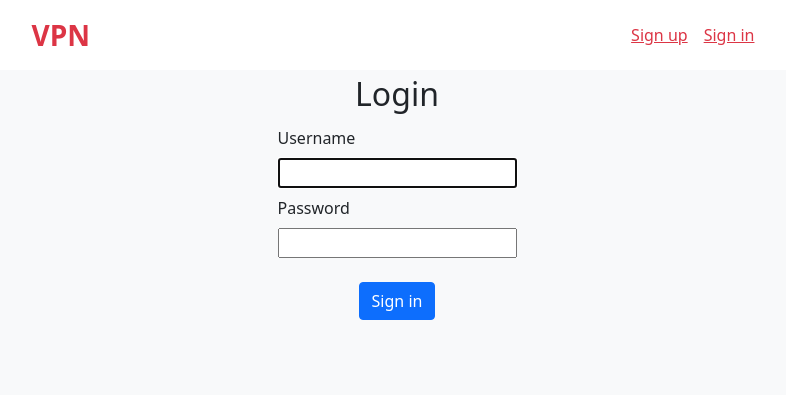
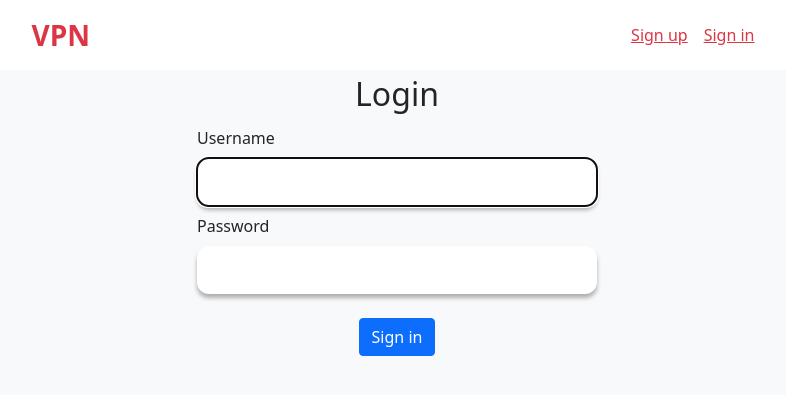
Before and after one commit to victor-nuzhniy/simple_vpn, a Django app: page /sign-in/ in a window 1280 px wide. Shown: the top 395 px of the page, without its empty margins (243-1029 px from the left). Run offline with Django 4.2, Linux system fonts and the light colour scheme; parts of the project's set-up code (start-up, migrations or seed data) failed here and were passed over.

Commit message:
dev restyle login form

```diff
--- a/vpn/forms.py
+++ b/vpn/forms.py
@@ -1,5 +1,6 @@
 """Forms for vpn app."""
 from django import forms
+from django.contrib.auth.forms import AuthenticationForm
 from django.contrib.auth.models import User
 from django.db.models import Q
 
@@ -78,3 +79,17 @@ class UserAccountForm(forms.ModelForm):
         self.fields["last_name"].widget.attrs[
             "class"
         ] = "custom-input custom-input-height"
+
+
+class CustomAuthForm(AuthenticationForm):
+    """Customize AuthenticationForm fields classes."""
+
+    def __init__(self, *args, **kwargs) -> None:
+        """Restyle fields classes."""
+        super().__init__(*args, **kwargs)
+        self.fields["username"].widget.attrs[
+            "class"
+        ] = "custom-input custom-input-height"
+        self.fields["password"].widget.attrs[
+            "class"
+        ] = "custom-input custom-input-height"
--- a/vpn/templates/vpn/auth/login.html
+++ b/vpn/templates/vpn/auth/login.html
@@ -3,8 +3,8 @@
 {% block content %}
     <div class="w-100 d-flex flex-column align-items-center">
         <div class="fs-2">Login</div>
-        <form method="post" class="d-flex flex-column align-items-center">
-            <div>
+        <form method="post" class="w-100 d-flex flex-column align-items-center" style="max-width: 400px">
+            <div class="w-100">
                 {% csrf_token %}
                 {% if form.error %}
                     <div>{{ form.error }}</div>
--- a/vpn/views.py
+++ b/vpn/views.py
@@ -18,7 +18,12 @@ from django.views.generic import (
     UpdateView,
 )
 
-from vpn.forms import PageCreateForm, PersonalSiteCreateForm, UserAccountForm
+from vpn.forms import (
+    CustomAuthForm,
+    PageCreateForm,
+    PersonalSiteCreateForm,
+    UserAccountForm,
+)
 from vpn.mixins import ChangeSuccessURLMixin, CustomUserPassesTestMixin
 from vpn.models import Page, PersonalSite
 from vpn.utils import add_link_quantity_and_request_content_length, get_links
@@ -53,6 +58,7 @@ class CustomLoginView(ChangeSuccessURLMixin, LoginView):
     next_page = "vpn:sign_up"
     redirect_authenticated_user = True
     template_name = "vpn/auth/login.html"
+    form_class = CustomAuthForm
 
 
 class CustomPasswordChangeView(ChangeSuccessURLMixin, PasswordChangeView):
```
